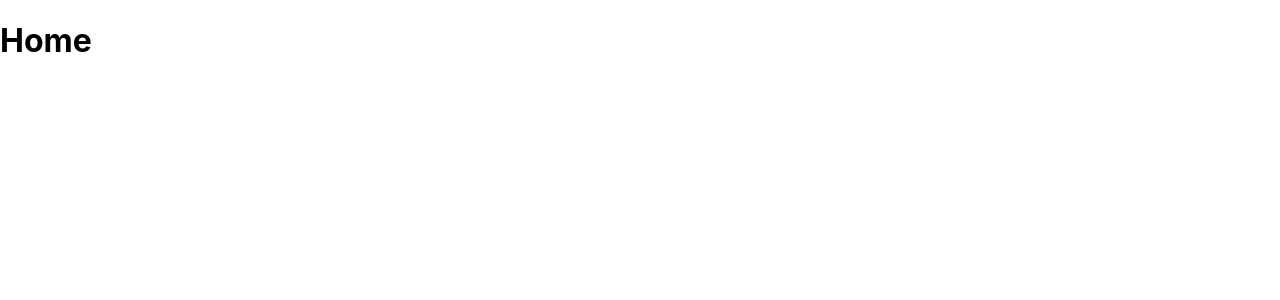
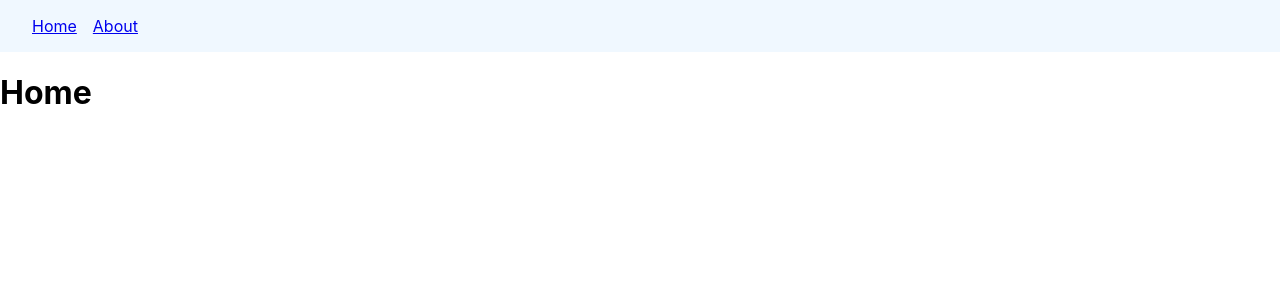
Before and after one commit to asadzgit/react-router-dom, a React (Create React App) app: page / in a window 1280 px wide. Shown: the top 300 px of the page. Built offline with nearby package versions, Linux system fonts and the light colour scheme.

Commit message:
Added nav bar

```diff
--- a/src/App.js
+++ b/src/App.js
@@ -1,13 +1,18 @@
 import { Route, Routes } from "react-router-dom";
 import About from "./components/About";
 import Home from "./components/Home";
+import { Navbar } from "./components/Navbar";
 
 function App() {
   return (
+    <>
+    <Navbar />
     <Routes>
+    {/* we are doing this for our within-app routes. but for links to external resources, use anchor tag */}
       <Route path="/" element={<Home />} />
       <Route path="about" element={<About />} />
     </Routes>
+    </>
   );
 }
 
--- /dev/null
+++ b/src/components/Navbar.js
@@ -0,0 +1,10 @@
+import { Link } from "react-router-dom";
+
+export const Navbar = () => {
+  return (
+    <nav>
+      <Link to='/'>Home</Link>
+      <Link to='/about'>About</Link>
+    </nav>
+  )
+}
--- a/src/index.css
+++ b/src/index.css
@@ -11,3 +11,12 @@
   font-family: source-code-pro, Menlo, Monaco, Consolas, 'Courier New',
     monospace;
 }
+
+nav {
+  background-color: aliceblue;
+  padding: 16px 32px;
+}
+
+nav a {
+  margin-right: 16px;
+}
```
